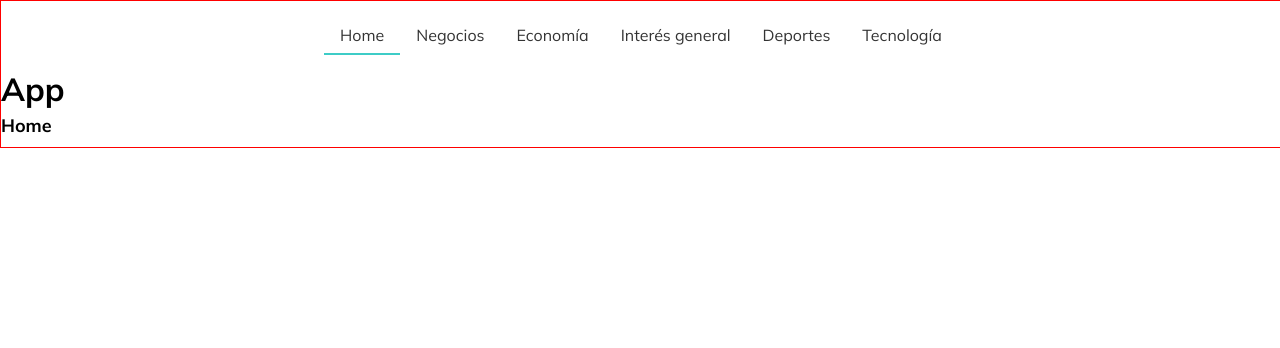
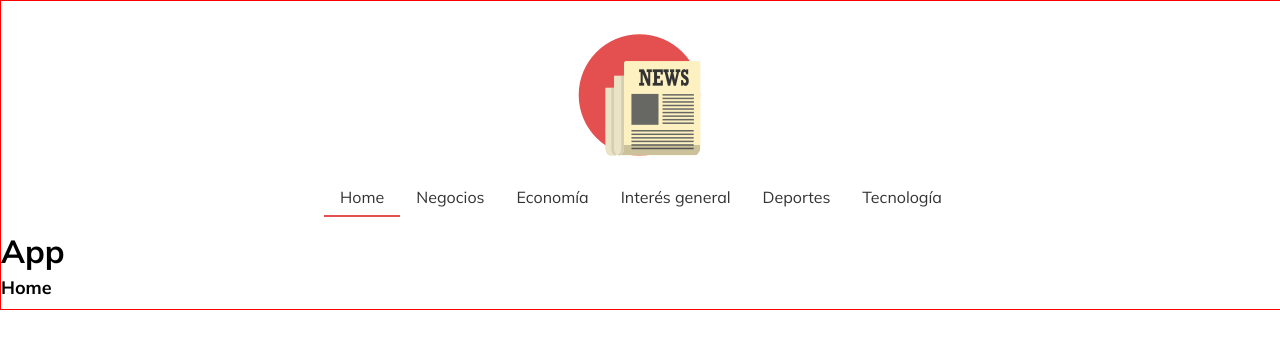
Before and after one commit to fredyzz/newsfeed-react-redux, a React (Create React App) app: page / in a window 1280 px wide. Shown: the top 348 px of the page. Built offline with nearby package versions, Linux system fonts and the light colour scheme.

Commit message:
Desktop header ready

```diff
--- a/src/App.css
+++ b/src/App.css
@@ -8,7 +8,7 @@
 	--primary-bg-color: #231942;
 	--primary-bg-color-disabled: #4f437c;
 	--primary-txt-color: #ffffff;
-	--secondary-bg-color: #3dccc7;
+	--secondary-bg-color: #e44f50;
 	--select-bg-color: #86efea;
 	--secondary-txt-color: #ffffff;
 	--alert-bg-color: #dd3535;
@@ -83,12 +83,6 @@ b {
 	border: 1px solid red;
 }
 
-.header {
-	background-color: var(--primary-bg-color);
-	color: var(--primary-txt-color);
-	width: 100%;
-	padding: 40px 30px;
-}
 /*
 .logo {
 	display: inline-block;
--- a/src/App.js
+++ b/src/App.js
@@ -2,11 +2,13 @@ import React from 'react'
 import { BrowserRouter as Router, Switch, Route } from 'react-router-dom'
 import './App.css'
 import Navbar from './components/Navbar'
+import Header from './components/Header'
 
 function App() {
 	return (
 		<Router>
 			<div className="main">
+				<Header title="Noticias de Argentina" />
 				<Navbar />
 				<h1>App</h1>
 				<Switch>
--- /dev/null
+++ b/src/components/Header.js
@@ -0,0 +1,17 @@
+import React from 'react'
+import './styles/header.css'
+import { Link } from 'react-router-dom'
+
+const Header = ({ title }) => {
+	return (
+		<div className="header">
+			<Link to="/">
+				<img src={require('../images/logo128.png')} alt="Logo" />
+			</Link>
+
+			<h1 className="logo">{title}</h1>
+		</div>
+	)
+}
+
+export default Header
--- /dev/null
+++ b/src/components/styles/header.css
@@ -0,0 +1,13 @@
+.header {
+	padding: 30px 0 0 0;
+	display: flex;
+	align-items: center;
+	justify-content: center;
+}
+
+.header h1 {
+	display: none;
+}
+
+.header img {
+}
```
Also changed, not shown: src/images/logo128.png (added), src/images/logo256.png (added).
